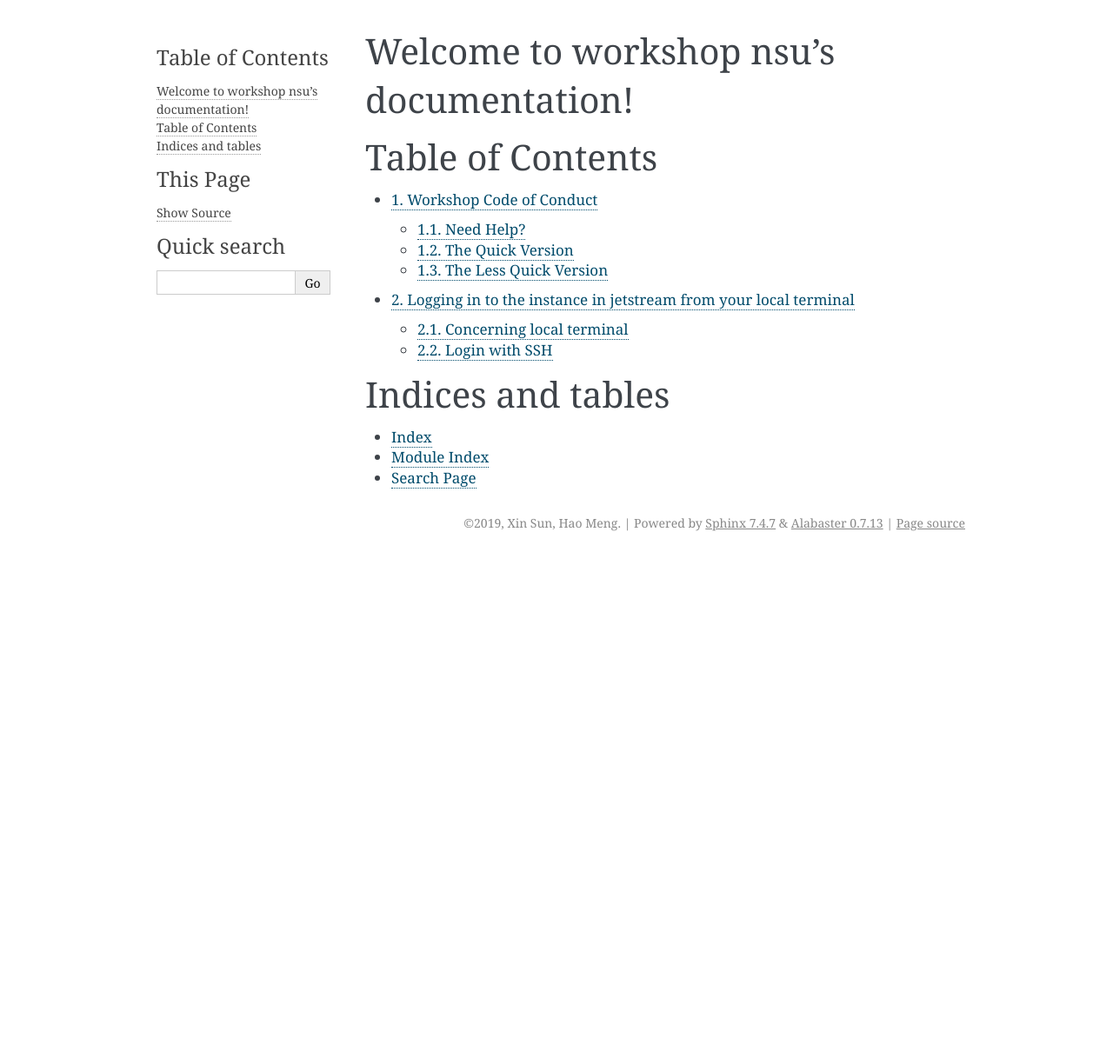
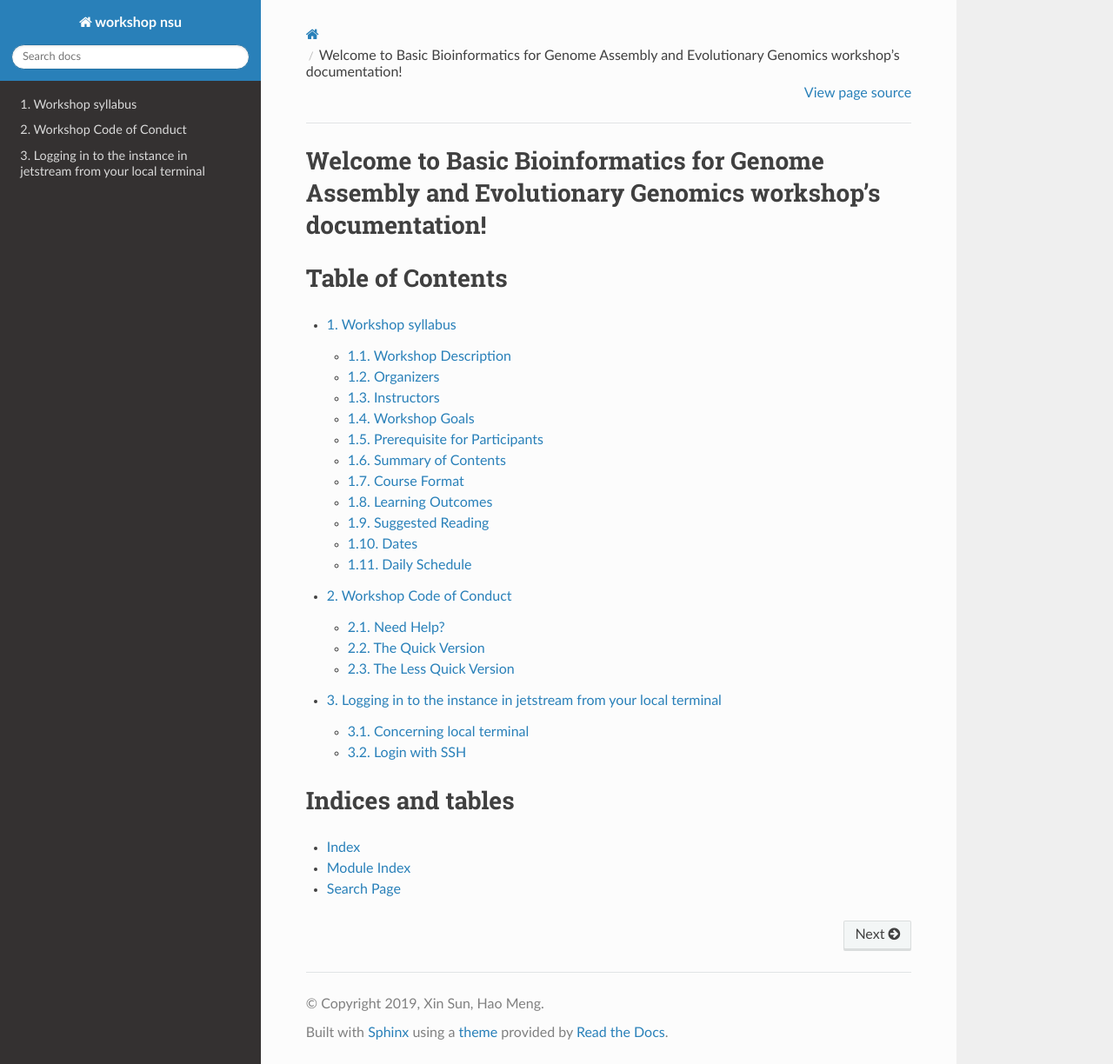
Before and after one commit to Nova-workshop/workshop-doc, a Sphinx documentation site: the page built from docs/source/index.rst, in a window 1280 px wide and 1224 px high. Shown: the whole window at 87% size. Built offline with Sphinx 7.4.7 and the Read the Docs theme 2.0.0, drawn with Linux system fonts in a browser that asks for light colours; pages that are not in the unit, such as notebooks, are missing from menus; some of the changed lines change nothing that is shown.

Commit message:
syllabus added

```diff
--- a/docs/source/conf.py
+++ b/docs/source/conf.py
@@ -75,7 +75,7 @@ pygments_style = None
 # The theme to use for HTML and HTML Help pages.  See the documentation for
 # a list of builtin themes.
 #
-html_theme = 'alabaster'
+html_theme = 'sphinx_rtd_theme'
 
 # Theme options are theme-specific and customize the look and feel of a theme
 # further.  For a list of options available for each theme, see the
--- /dev/null
+++ b/docs/source/course-introduction.rst
@@ -0,0 +1,210 @@
+Workshop syllabus
+=================
+
+
+**Basic Bioinformatics for Genome Assembly and Evolutionary Genomics**
+
+Nova Southeastern University Oceanographic Center
+October 28 - November 15, 2019
+
+SYLLABUS
+
+Workshop Description
+--------------------
+
+This ten-day workshop will provide a general and hands-on instruction on the concepts, methods, and software used in genomics research for those who are beginners for bioinformatics in genomics research. Contents have been carefully selected for graduate students, postdocs, and researchers at different stages who are interested in designing genomics projects or already generating genome data to acquire the skills necessary to assemble and annotate genomes and transcriptomes, and to perform phylogenomic and population genomic analyses. The workshop provides introduction to the concepts, methods, and software used in genomics research. Participants review theory and methods and experience hands-on tutorials using the tools necessary for high-throughput sequencing data analysis. Participants learn how to choose which software packages best fit the data, how to use common software packages, and how to interpret the results. By the end of the workshop, participants are expected to be able to conduct genomic analyses and critically evaluate current genomics research literature.
+
+Organizers
+----------
+| *Stephen O’Brien*, Ph.D., Professor, Halmos College of Natural Sciences and Oceanography, Nova Southeastern University
+| *Jose Lopez*, Ph.D., Professor, Halmos College of Natural Sciences and Oceanography, Nova Southeastern University
+| *Mahmood Shivji*, Ph.D., Professor, Halmos College of Natural Sciences and Oceanography, Nova Southeastern University
+
+Instructors
+-----------
+| *Klaus-Peter Koepfli*, Ph.D., Conservation Biologist, Center for Species Survival, Smithsonian Conservation Biology Institute
+| *Hao Meng*, Ph.D. Candidate, Center for Life Sciences, Peking University
+| *Xin Sun*, Ph.D. Candidate, Center for Life Sciences, Peking University
+| *Shu-Jin Luo*, Ph.D., Associate Professor, School of Life Sciences, Peking University
+
+Workshop Goals
+--------------
+The purpose of the workshop is to provide participants with the knowledge and tools to be able to conduct their own genomic analyses.
+
+Prerequisite for Participants
+-----------------------------
+Participants should have completed basic genetics and evolutionary biology coursework or have previous experience with genetics, genomics, and evolutionary biology.
+
+
+Summary of Contents
+-------------------
+1.	**Overview** of whole genome sequencing and reduced representation methods
+2.	**Hands-on training** in computational tools used in genomics research
+3.	**WGS data processing**: Genome assembly and annotation; read mapping, alignment and variant calling
+4.	**Gene mapping**: GWAS and linkage mapping
+5.	**Phylogenomics**: Phylogeny reconstruction with genome data sets
+6.	**Population genomics**: Genomic diversity, gene flow, and historical demography
+7.	**Selection**: Detection of natural selection with population genomic data sets
+
+Course Format
+-------------
+This workshop composes of lectures, class discussions and extensive computer work. Most days include a combination of formal lectures and analytical work using a computer.
+
+Learning Outcomes
+-----------------
+By the end of this workshop, participants will:
+| 1.	Be able to perform analyses on whole genome data or portions thereof, including quality assessment, assembly, annotation, variant calling, estimation of diversity and inbreeding, detection of admixture, and demographic inference.
+| 2.	Understand the conceptual basis for choosing analysis parameters and software packages for conservation genomics research projects.
+
+Suggested Reading
+-----------------
+The suggested references below will enhance course learning experience.
+
+| Ekblom, R., J. B. W. Wolf. 2014. A field guide to whole‐genome sequencing, assembly and annotation. *Evolutionary Applications*. 7(9): 1026-42. DOI: 10.1111/eva.12178
+| Fuentes-Pardo, A.P., D.E. Ruzzante. 2017. Whole-genome sequencing approaches for conservation biology: advantages, limitations and practical recommendations. *Molecular Ecology* 26(20): 5368-5406.
+| Hendricks, S., E. C. Anderson, T. Antao, L. Bernatchez, B. R. Forester, B. Garner, B. K. Hand, P. A. Hohenlohe, M. Kardos, B. Koop, A. Sethuraman, R. S. Waples, G. Luikart 2018. Recent advances in conservation and population genomics data analysis. *Evolutionary Applications* | 11:1197–1211.
+| Sims, D., I. Sudbery, N. E. Ilott, A. Heger, C. P. 2014. Sequencing depth and coverage: key considerations in genomic analyses. *Nature Reviews Genetics* 15(2):121-32.
+| Steiner, C. C., Putnam, A.S., Hoeck, P.E.A, and O. A. Ryder. 2013. Conservation genomics of threatened animal species. *Annual Review of Animal Biosciences* 1:261–281.
+| Yandell, M., D. Ence. 2012. A beginner's guide to eukaryotic genome annotation. *Nature Reviews Genetics* 13(5):329-42.
+| Yoder, A.D., J.W. Poelstra, G.P. Tiley, R.C. Williams. 2018. Neutral theory is the foundation of conservation genetics. *Molecular Biology and Evolution* 35(6): 1322-1326.
+
+
+Dates
+-----
+The workshop contains an 8-hour section per day, for 10 days, or two weeks with a one-week break in between.
+
+-	Week 1: October 28 (Mon) - November 1 (Fri)
+-	Week 2: November 11 (Mon) – 15 (Fri)
+
+We will have a follow-up section with participants bringing in data, questions, and feedback, to make sure that the workshop has fulfilled its goals. This is tentatively scheduled sometime during November 20-22.
+
+Daily Schedule
+--------------
+On each workshop day, lectures or course activities will begin at :9:00: am and continue until around 5:00 pm, with 1 hour (:12:30:-1:30 pm) for lunch. A 30-minute break will occur once each morning and afternoon. Lectures and tutorials would be given by Hao Meng, Xin Sun and Shu-Jin Luo, unless otherwise specified.
+
+**Week 1**
+
+Day 1: October 28 (Mon)	**Overview 1: Environment and software**
+
+We will introduce the Unix operating system, Python, and commercial software and pipelines.
+
+:9:00:	 	Introduction, discussion and course logistics
+:10:00:		**Tutorial**: Introduction to Cloud computing
+:10:30:		Break
+:11:00:		**Tutorial**: Introduction to Unix
+:12:30:		Lunch break
+:1:30:		**Tutorial**: Introduction to Python I (Elizaveta Shmakova)
+:2:30:		**Tutorial**: Introduction to Python II
+:3:30:		Break
+:4:00:		**Lecture**: Introduction to software and pipelines
+
+Day 2: October 29 (Tue) 	**Genome assembly 1: Assembly principles and methods**
+
+We will discuss concepts and methods behind de novo and reference-guided whole genome assembly, using examples from the published data. We will discuss methods for evaluating the quality of genome assemblies. Computational resources required for accurate and efficient assembly will also be discussed. We will assemble (1) a mitogenome, (2) a genome of a bacteria species, and (3) contigs from one short and one long scaffolds from an animal genome, with SOAPdenovo and/or Geneious. Day 3 will cover (1) and (2).
+
+:9:00:	**Lecture**: Concepts and methods behind de novo and reference-guided whole genome assembly
+:10:30:		Break
+:11:00:	**Tutorial**: Introduction to genome assembly with Geneious
+:12:30:		Lunch break
+:1:30:		**Tutorial**: Mitogenome assembly with SOAPdenovo and/or others software
+:3:00:		Break
+:3:30:		**Tutorial**: Bacteria genome assembly
+
+Day 3 October 30 (Wed)	**Genome assembly 2**
+
+Continued from Day 3, we will assemble (3) contigs from one short and one long scaffolds from an animal genome, with SOAPdenovo. We will learn to evaluate the quality of genome assemblies.
+
+:9:00:		**Tutorial**: Genome assembly of contigs from scaffolds
+:10:30:		Break
+:11:00:		**Tutorial**: Genome assembly of contigs from scaffolds (cont.)
+:12:30:		Lunch break
+:1:30:		**Tutorial**: Genome assembly quality assessment
+:3:00:		Break
+:3:30:		**Lecture**: Moscow genomic workshop share (Elizaveta Shmakova)
+
+Day 4 October 31 (Thu)	**Genome annotation 1**
+
+We will learn how to mask the repeat sequences. The repetitive sequences will be identified by a combination of homology searching (using RepeatMasker with the Repbase transposable element library) and ab initio prediction (using RepeatModeler). We will also use Tandem Repeats Finder to predict Tandem repeats. Finally, they are combined into the final repeat annotation.
+
+:9:00:		**Lecture**: Introduction to genome annotation
+:10:30:		Break
+:11:00:		**Tutorial**: Repetitive elements annotation	with ab initio prediction
+:12:30:		Lunch break
+:1:30:		**Tutorial**: Repetitive elements annotation	with homology searching
+:3:00:		Break
+:3:30:		**Tutorial**: Integration of different methods for repetitive elements annotation
+
+Day 5 November 1 (Fri)	**Genome annotation 2**
+
+We will annotate the coding gene structure by integrating ab initio predictions, homology-based gene predictions and direct gene models produced by transcriptome assembly. We will conduct the transcriptome-based prediction with Trinity, Program to Assemble Spliced Alignment (PASA), Hisat2 and Stringtie. For de novo prediction, Augustus and SNAP will be used to predict coding regions in the repeat-masked genome. And gene models from the PASA dataset are used to create the input training file for AUGUSTUS as well as SNAP. For homology-based methods, Proteins sequences from several species will be mapped against the genome with Exonerate. Finally, all gene models derived from these 3 methods will be integrated by EvidenceModeler (EVM) into a nonredundant gene set with different weights. We then will filter short low-quality genes (encoding proteins with <50 amino acids) exhibiting premature termination.
+
+:9:00:		**Tutorial**: Coding region annotation-gene prediction
+:10:30:		Break
+:11:00:		**Tutorial**: Coding region annotation-homology-based
+:12:30:		Lunch break
+:1:30:		**Tutorial**: Coding region annotation- transcriptome-based
+:3:00:		Break
+:3:30:		**Tutorial**:  Integration of gene annotations with various methods
+
+**Week 2**
+
+Day 6 November 11 (Mon)	**Overview 2: Study design and sequencing platforms** (Klaus Koepfli)
+
+In a series of lectures, we will survey important concepts used in conservation genomics. Using examples from the lecturer’s own research and the published scientific literature, students will learn how to conduct a conservation genomics project from the beginning to completion. Concepts to be discussed include population history, effective population size, sampling of individuals and genetic markers, next-generation sequencing approaches for sampling genetic variants (e.g., whole genome sequencing and reduced representation approaches), genome coverage, and estimating genetic diversity and inbreeding. In the afternoon, we will discuss for first-, second- and third-generation technologies used for whole genome sequencing, including those based on long-read and short-read methods. The advantages and limitations of each method will also be discussed.  We will then present an overview of the genome assembly pipeline used for the Vertebrate Genomes Project and the history and goals of this project.
+
+:9:00:	**Lecture**: Concepts and study design in population genomics
+:10:30:		Break
+:11:00:	**Lecture**: Overview of sequencing platforms
+:12:30:		Lunch break
+:1:30:		**Lecture**: Concepts and methods of whole genome assembly
+:3:00:		Break
+:3:30:	**Lecture**: The Vertebrate Genomes Project and Earth BioGenome Project
+
+Day 7 November 12 (Tue)	**Read mapping and variant calling**
+
+We will map short reads to reference genome with BWA and samtools and call the variants with GATK, and filter the VCF files with VCFtools and BCFtools.
+
+:9:00:		**Lecture**: Introduction to read mapping and variant calling
+:10:30:		Break
+:11:00:		**Tutorial**: Reads mapping with bwa and samtools
+:12:30:		Lunch break
+:1:30:		**Tutorial**: SNP calling with GATK
+:3:00:		Break
+:3:30:		**Tutorial**: Quality control of SNP calling
+
+
+Day 8 November 13 (Wed)	**Phylogenomics and coalescence**
+
+Genome data (SNPs and single-copy gene sets across a set of taxa) will be used for phylogenomic inference with PAUP and RAxML. Species tree methods (e.g., ASTRAL) and MCMC divergence dating methods (e.g. BEAST and MrBayes) will be introduced. BUSCO assessments will be demonstrated for identification of single-copy orthologs.
+
+:9:00:		**Lecture**: Introduction to phylogenetics and phylogenomics
+:10:30:		Break
+:11:00:	**Tutorial**: Assemble SNPs dataset and single-copy orthologs for phylogenomic analysis
+:12:30:		Lunch break
+:1:30:		**Tutorial**: Phylogenomic inference methods
+:3:00:		Break
+:3:30:	**Tutorial**: Species tree methods and MCMC divergence dating methods
+
+Day 9 November 14 (Thu)	**Population Genomics 1: GWAS, Linkage mapping & QTL**
+
+We will introduce the GWAS and learn how to use PLINK. We will learn the basic concepts of linkage mapping and give an example with MERLIN, and briefly introduce the QTL.
+
+:9:00:		**Lecture**: Basis of gene mapping
+:10:30:		Break
+:11:00:		**Tutorial**: GWAS with Plink
+:12:30:		Lunch break
+:1:30:		**Tutorial**: Linkage mapping with MERLIN
+:3:00:		Break
+:3:30:		**Tutorial**: Brief introduction to QTL
+
+Day 10 November 15 (Fri)	**Population Genomics 2: Gene flow and selection**
+
+We will analyze the population structure with ADMIXTURE, and conduct the PCA with smartpca in EIGENSOFT. We will use ADMIXTOOLS to detect the geneflow between populations, use G-PhoCS and PSMC to estimate the divergence time and demographic history. We will calculate several genetic parameters of the populations with VCFtools and visualize the results with R, to locate the region potentially under selection.
+
+:9:00:	**Lecture**: Neutral theory-based population genetic analysis vs. detection of selection
+:10:30:		Break
+:11:00:		**Tutorial**: Admixture, PCA and PSMC
+:12:30:		Lunch break
+:1:30:		**Tutorial**: Gene flow detection
+:3:00:		Break
+:3:30:		**Tutorial**: Selection detection
--- a/docs/source/index.rst
+++ b/docs/source/index.rst
@@ -3,7 +3,7 @@
    You can adapt this file completely to your liking, but it should at least
    contain the root `toctree` directive.
 
-Welcome to workshop nsu's documentation!
+Welcome to Basic Bioinformatics for Genome Assembly and Evolutionary Genomics workshop's documentation!
 ========================================
 
 Table of Contents
@@ -14,6 +14,8 @@ Table of Contents
    :numbered:
 
    index.rst
+
+   course-introduction.rst
 
    code-of-conduct.rst
 
```
Also changed, not shown: 1 other file.
